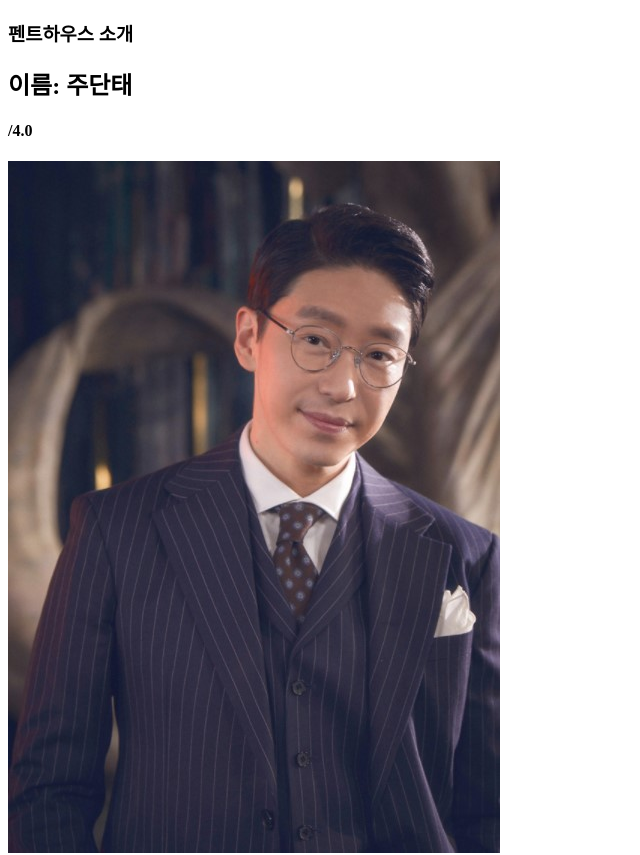
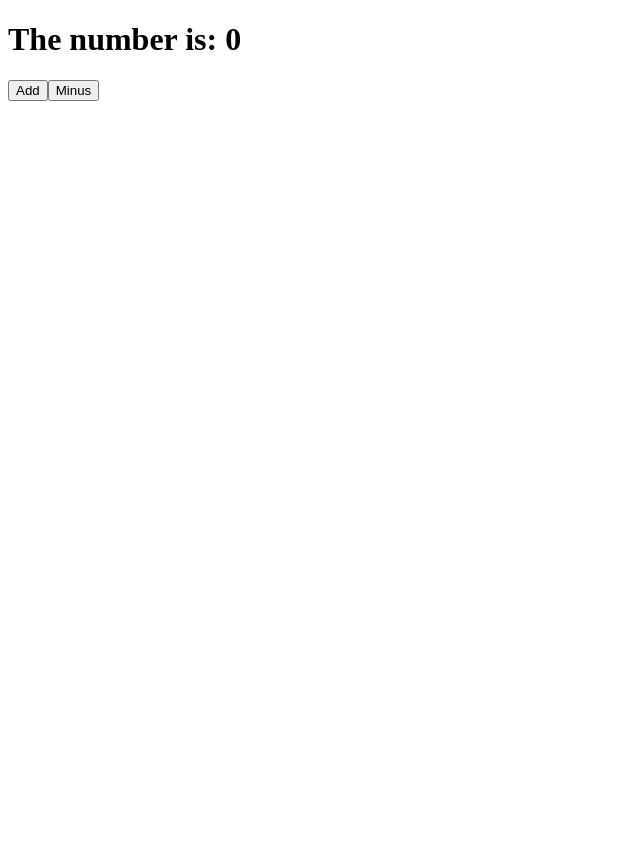
Before and after one commit to heo-it/study_react_movie, a React (Create React App) app: page / in a window 1280 px wide. Shown: the top 855 px of the page, without its empty margins (0-640 px from the left). After the commit the page ends 800 px from the top, so only its background shows below. Built offline with nearby package versions, Linux system fonts and the light colour scheme.

Commit message:
#3.0 react에서 class 사용하기
- React.Component를 상속 받아 App class를 리액트 컴포넌트로 사용하는데 이는 state를 사용하기 위함.
- state는 html에 데이터를 동적으로 넘겨주기 위해서 사용함.

```diff
--- a/src/App.js
+++ b/src/App.js
@@ -2,63 +2,28 @@
 // https://www.npmjs.com/package/prop-types
 import PropTypes from 'prop-types';
 
-// es5 문법 -> es6 문법
-// function Food(props) {
-//   console.log(props.fav);
-function Penthouse({ name, img, rating }) {
-  return (
-    <div>
-      <h2> 이름: {name} </h2>
-      <h4>{ rating }/4.0</h4>
-      <img src={img} alt={name}></img>
-    </div>
-  );
-}
-
-const Characters = [
-  {
-    id: 1,
-    name: "주단태",
-    image: "./img/Dantae_Ju.jpg",
-    // rating: 4
-  },
-  {
-    id: 2,
-    name: "천서진",
-    image: "./img/Chun_Seo_jin.jpg",
-    rating: 3.9
-  },
-  {
-    id: 3,
-    name: "오윤희",
-    image: "./img/Oh_Yoon_Hee.jpg",
-    rating: 3.8
-  },
-  {
-    id: 4,
-    name: "하윤철",
-    image: "./img/Ha_Yoon_chul.jpg",
-    rating: 3.7
+// Java 처럼 react component를 상속받아 사용하는 느낌
+// states를 사용하기 위해 class component를 사용
+class App extends React.Component{
+  state = {
+    count: 0
+  };
+  add = () => {
+    console.log("add");
+  };
+  minus = () => {
+    console.log("minus");
+  };
+  // return이 아닌 render 메소드를 사용해서 html을 리턴함
+  render(){
+    return (
+      <div>
+        <h1>The number is: {this.state.count}</h1>
+        <button onClick={this.add}>Add</button>
+        <button onClick={this.minus}>Minus</button>
+      </div>
+    );
   }
-];
-
-Penthouse.propTypes = {
-  name: PropTypes.string.isRequired,
-  img: PropTypes.string.isRequired,
-  // PropTypes를 사용하면 프로퍼티가 요구하는 타입등을 체크할 수 있음.
-  rating: PropTypes.number
-}
-
-function App() {
-  return (
-    <div>
-      <h3>펜트하우스 소개</h3>
-      {Characters.map(char => (
-            <Penthouse key={char.id} name={char.name} img={char.image} rating={char.rating}/>
-          )
-        )}
-    </div>
-  );
 }
 
 export default App;
```
